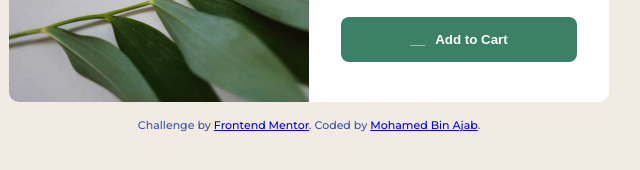
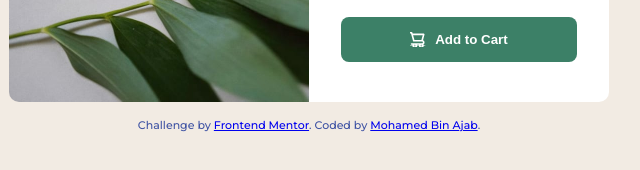
Before and after one commit to MohamedBinAjab/product-preview-card-component, a plain HTML site: page index.html in a window 1280 px wide. Shown: the part 516-686 px from the top of the page, 331-971 px from the left. Drawn offline with Linux system fonts and the light colour scheme.

Commit message:
style.css

```diff
--- a/style.css
+++ b/style.css
@@ -40,14 +40,11 @@ h1{font-family: 'Fraunces', serif;
     margin: 20px 0;
     line-height: 1;}
 #price{display: flex;align-items: center ;margin: 20px 0;}
-.price-discount{margin-right: 20px;font-size: 30px;
-    color: var(--dark-cyan);font-family: 'Fraunces', serif;
-            }
-.Cart{padding: 15px;border: none;background-color: var(--dark-cyan);color: white;
-        border-radius: 8px;text-align: center;width: 100%;font-weight: 700;cursor: pointer;}
+.price-discount{margin-right: 20px;font-size: 30px;color: var(--dark-cyan);font-family: 'Fraunces', serif;}
+.Cart{padding: 15px;border: none;background-color: var(--dark-cyan);color: white;border-radius: 8px;text-align: center;width: 100%;font-weight: 700;cursor: pointer;}
 .Cart::before {
     content: "__";
-    background: url("./images/icon-cart.svg");
+    background: url("icon-cart.svg");
     width: 15px;
     height: 16px;
     margin-right: 10px;
@@ -64,13 +61,6 @@ img{border-top-left-radius: 10px;border-top-right-radius: 10px;border-bottom-lef
 
    }
 
-
-
-
-
-
-
-
   .attribution{
     font-size: 11px;
     text-align: center;
```
